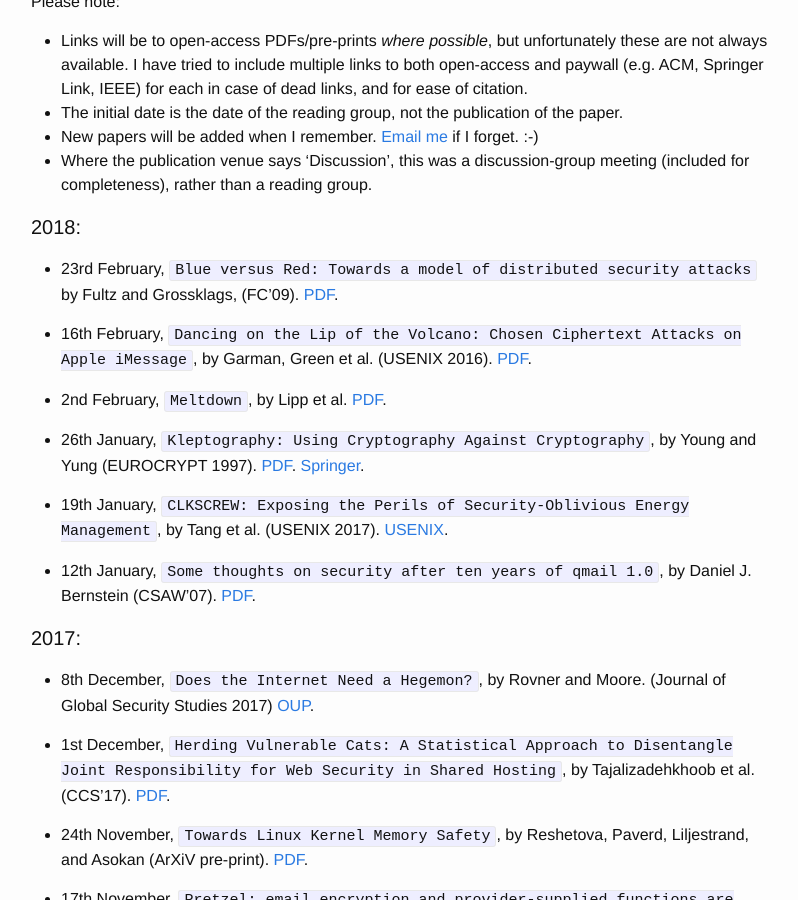
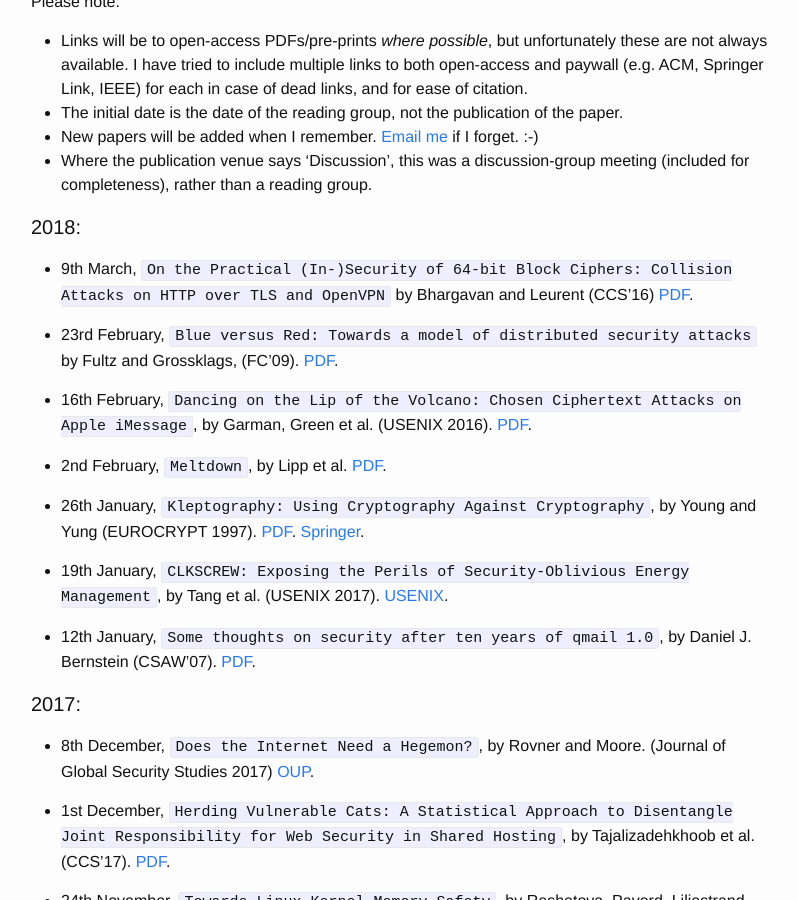
Before and after one commit to mpdehnel/ReadingGroup, a Jekyll site: the page built from index.md, in a window 1280 px wide and 900 px high, scrolled down 513 px. Shown: the whole window, without its empty margins (239-1037 px from the left). Built offline with Jekyll 4.4.1, drawn with Linux system fonts in a browser that asks for light colours.

Commit message:
add 64-bit cipher insecurity

```diff
--- a/index.md
+++ b/index.md
@@ -19,6 +19,8 @@ Please note:
 * Where the publication venue says 'Discussion', this was a discussion-group meeting (included for completeness), rather than a reading group.
 
 #### 2018:
+
+* 9th March, `On the Practical (In-)Security of 64-bit Block Ciphers: Collision Attacks on HTTP over TLS and OpenVPN` by Bhargavan and Leurent (CCS'16) [PDF](https://eprint.iacr.org/2016/798.pdf).
 
 * 23rd February, `Blue versus Red: Towards a model of distributed security attacks` by Fultz and Grossklags, (FC'09). [PDF](http://people.ischool.berkeley.edu/~jensg/research/paper/Grossklags-FC09.pdf).
 
```
